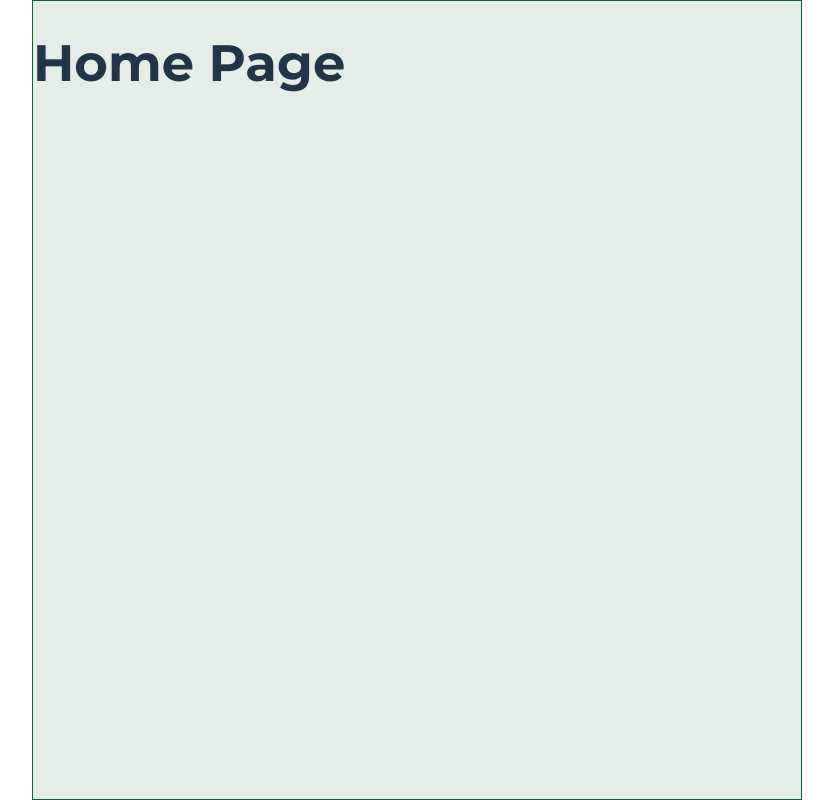
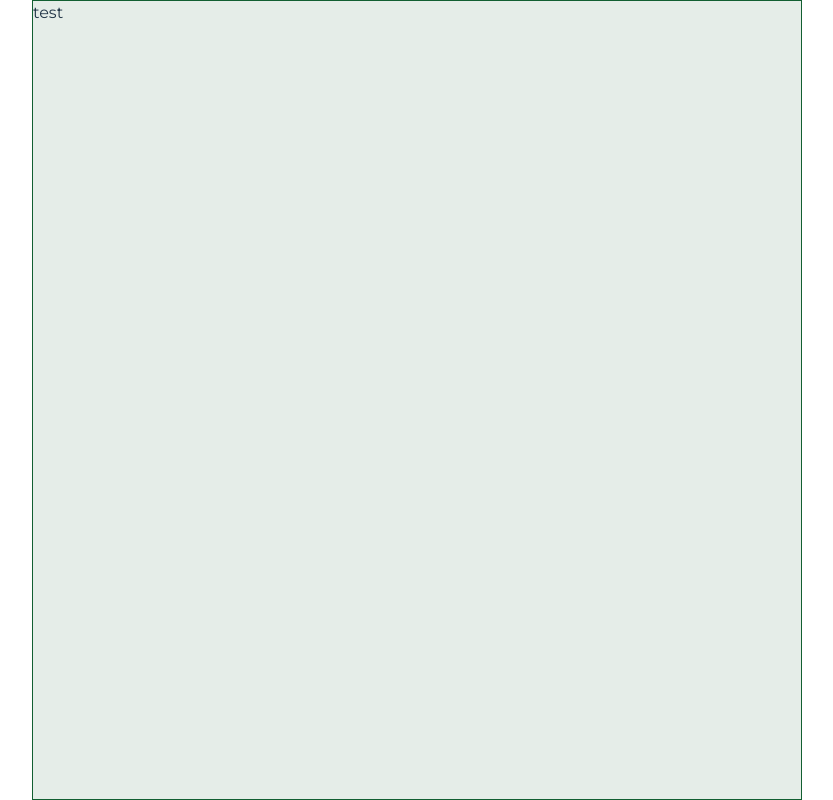
Before and after one commit to alvihelene/Geografiskhave-FE-alvitest, a React (Vite) app: page /map in a window 1280 px wide. Shown: the whole page, without its empty margins (223-1056 px from the left). Built offline with nearby package versions, Linux system fonts and the light colour scheme.

Commit message:
Map page created and route edited

```diff
--- /dev/null
+++ b/src/pages/MapPage/MapPage.tsx
@@ -0,0 +1,7 @@
+import "./MapPage.scss";
+
+const MapPage = () => {
+  return <div>test</div>;
+};
+
+export default MapPage;
--- a/src/routes/routes.tsx
+++ b/src/routes/routes.tsx
@@ -13,6 +13,8 @@ import SignInPage from "../pages/AuthPage/SignInPage/SignInPage.tsx";
 import SignUpPage from "../pages/AuthPage/SignUpPage/SignUpPage.tsx";
 import TreasureHunt from "../components/shared/treasureHuntHomePage/treasureHunt.tsx";
 import TreasureHuntPage from "../pages/TreasureHuntPage/TreasureHuntPage.tsx";
+import MapPage from "../pages/MapPage/MapPage.tsx";
+
 export const Routes: IRoute[] = [
   {
     path: "/",
@@ -31,7 +33,7 @@ export const Routes: IRoute[] = [
         path: "/map",
         title: "Find vej",
         icon: map,
-        component: <HomePage />,
+        component: <MapPage />,
         routeType: RouteType.NAVBAR,
       },
       {
```
Also changed, not shown: src/pages/MapPage/MapPage.scss (added).
